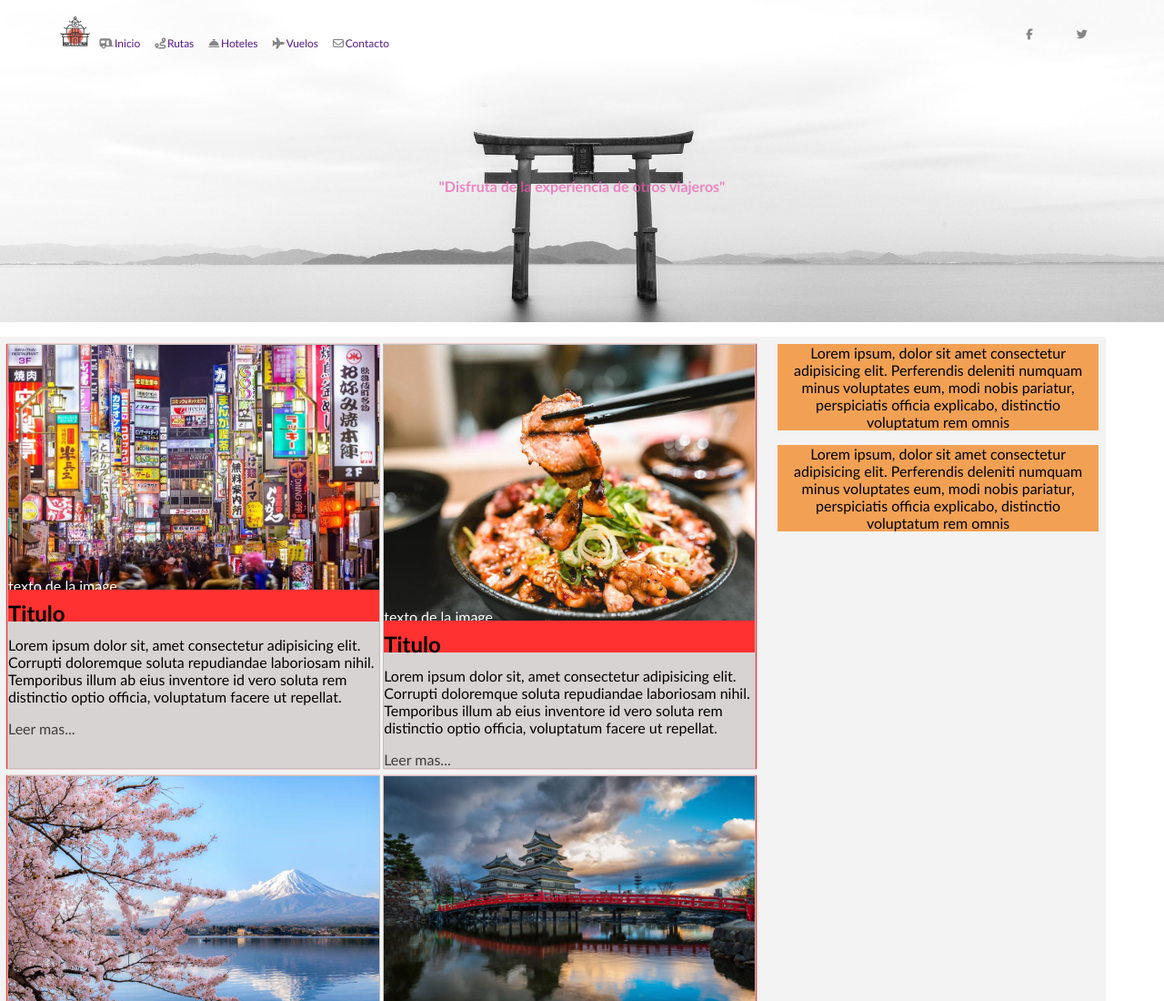
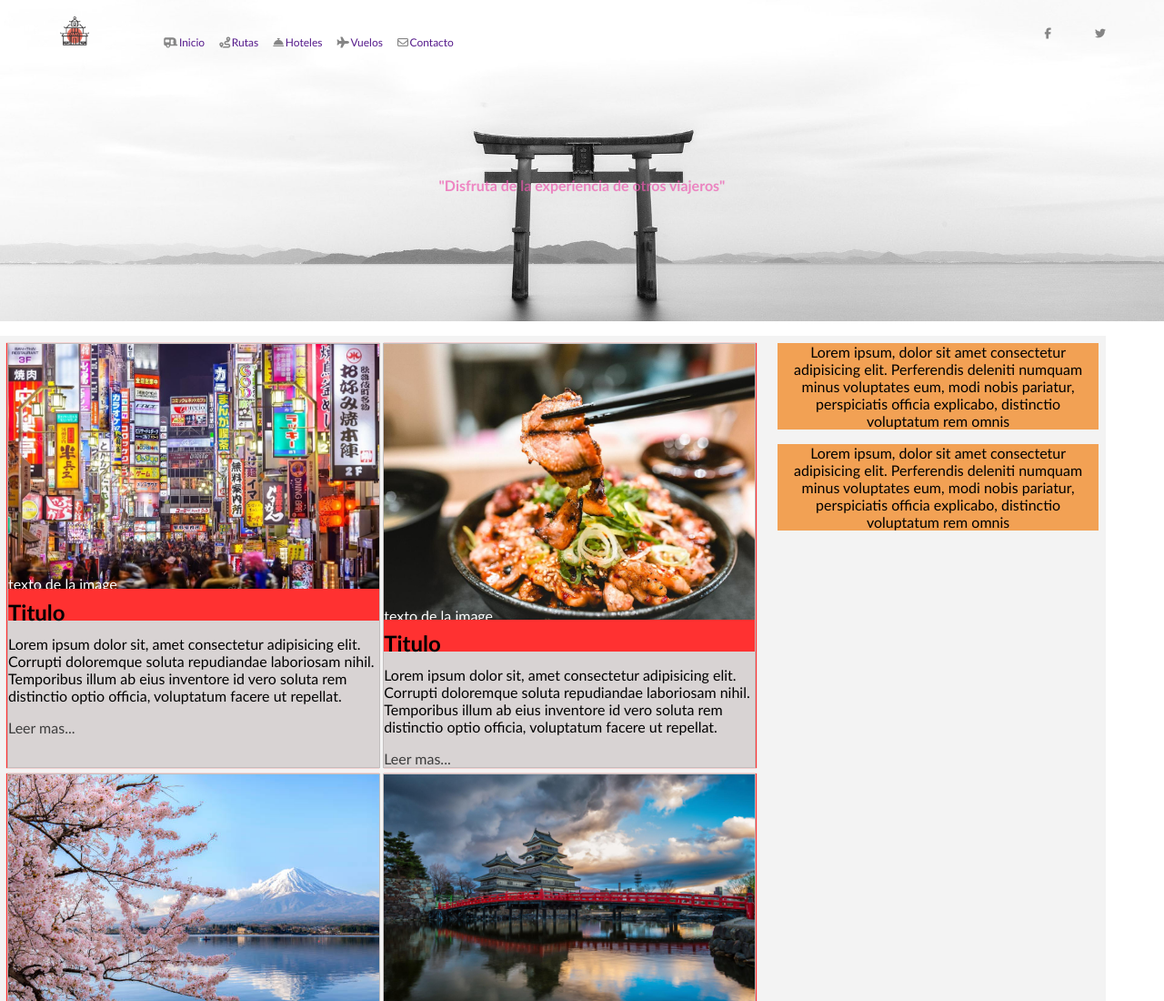
Before and after one commit to sargentogato/m3-grid-layout, a plain HTML site: page index.html in a window 1280 px wide. Shown: the top 1100 px of the page at 91% size. Drawn offline with Linux system fonts and the light colour scheme.

Commit message:
style.css updated

```diff
--- a/style/style.css
+++ b/style/style.css
@@ -312,6 +312,12 @@ body {
   .boxnav__logo {
     flex-basis: 5%;
   }
+
+  .boxnav__nav{
+    margin-left: 5rem;
+  }
+
+
 }
 
 /** ============================================================          Media Querie 1024px
```
